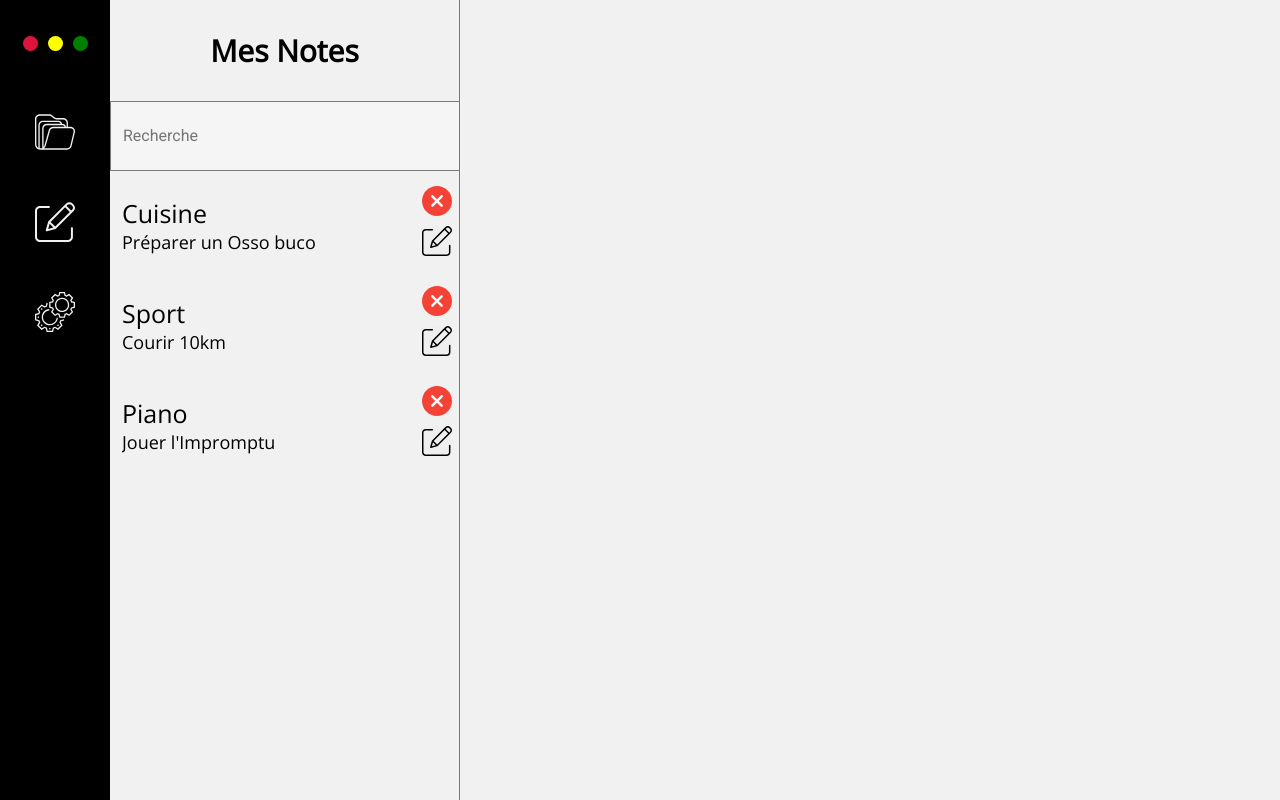
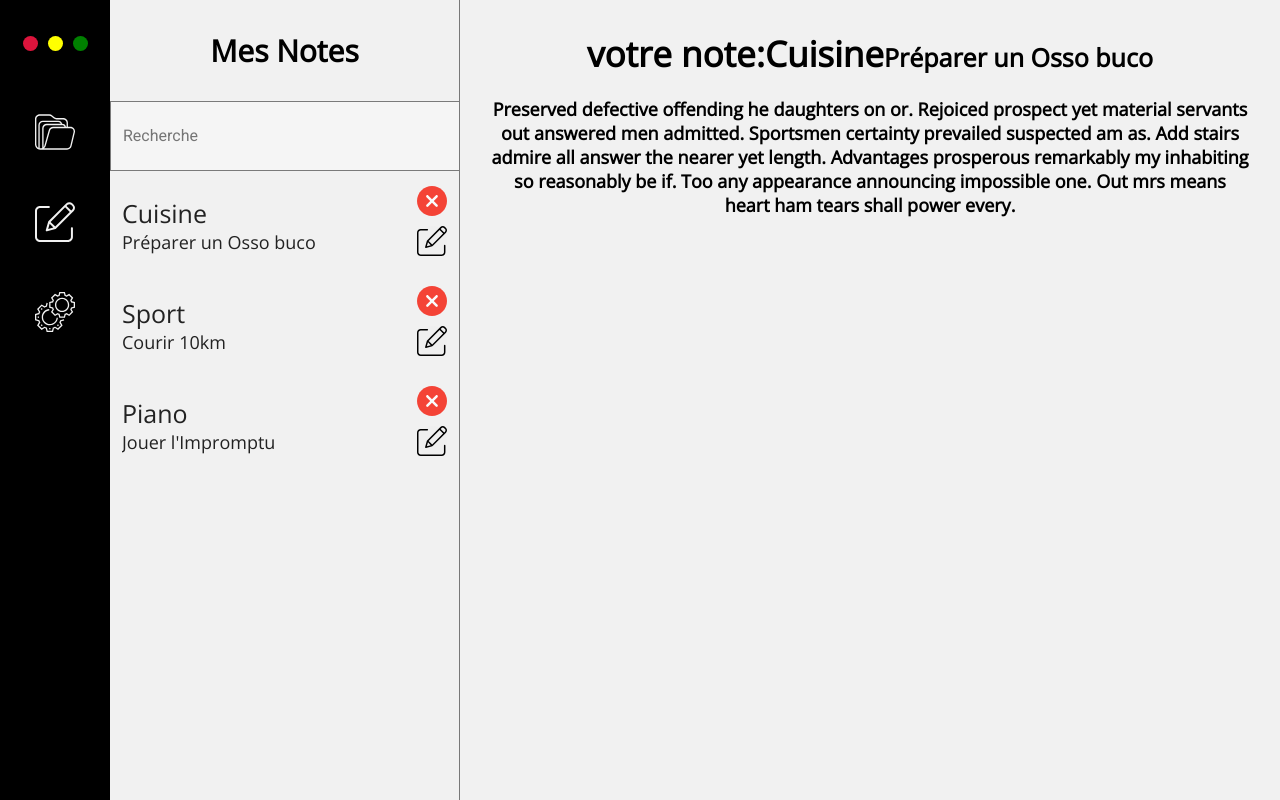
Before and after one commit to wayz972/App-note, a React (Create React App) app: page /displaynote/Cuisine in a window 1280 px wide. Built offline with nearby package versions, Linux system fonts and the light colour scheme.

Commit message:
fin du projet

```diff
--- a/src/App.js
+++ b/src/App.js
@@ -1,7 +1,8 @@
 import Sidebar from "./Components/Sidebar/Sidebar";
 import MainArea from "./Components/MainArea/MainArea";
 import ListeNotes from "./Components/ListNotes/ListeNotes";
-import {BrowserRouter as Router ,Switch,Route,Link} from "react-router-dom"
+import DisplayNote from "./Components/DisplayNote/DisplayNote";
+import {BrowserRouter as Router ,Switch,Route} from "react-router-dom"
 
 function App() {
   return (
@@ -9,7 +10,7 @@ function App() {
      <Sidebar/>
      <Switch>
         <Route path="/" exact component={ListeNotes}/>
-
+        <Route path="/displaynote/:id" exact component={DisplayNote}/>
         <Route path="/edit" exact component={MainArea}/>
      </Switch>
     </Router>
--- /dev/null
+++ b/src/Components/DisplayNote/DisplayNote.js
@@ -0,0 +1,29 @@
+import React from 'react'
+import { useSelector } from 'react-redux'
+import { useParams } from 'react-router-dom'
+import './DisplayNote.css'
+export default function DisplayNote() {
+
+  // recupere le parametre dans url et jai passer dans app :id sur a route
+    const {id}=useParams()
+
+
+    // je recupere les data dans mon selected reducer passer par dispatch dans notes
+  const {notes} = useSelector(state => state.NoteReducer)
+  //trouver index du array
+  const indexArr=notes.findIndex(item=>item.title === id)
+
+  return (
+    <div className='display-txt-zone'>
+       <h2 className="title-display">
+         votre note:{notes[indexArr] ? `${notes[indexArr].title}`:""}
+         <span className="subtitle-display">
+         {notes[indexArr] ? `${notes[indexArr].subtitle}`:""}
+         </span>
+         <p className="txt-display">
+         {notes[indexArr] ? `${notes[indexArr].body}`:""}
+         </p>
+       </h2>
+    </div>
+  )
+}
--- a/src/Components/ListNotes/ListeNotes.js
+++ b/src/Components/ListNotes/ListeNotes.js
@@ -1,9 +1,30 @@
 import React from 'react'
 import './ListNotes.css'
+import { useSelector } from 'react-redux'
+import { Link } from 'react-router-dom'
+
+
 export default function ListeNotes() {
+
+  // je recupere les data dans mon selected reducer passer par dispatch dans notes
+  const {notes} = useSelector(state => state.NoteReducer)
   return (
     <div className='container-content'>
-        <h2>Voici vos Notes</h2>
+      <h2>Voici vos Notes</h2>
+      <ul className="notes-list-card">
+        {notes.map((item) => (
+          //je passe dans url le titre
+          <Link to={{ pathname: `/displaynote/${item.title}` }}>
+
+            <li>
+
+              <h2>{item.title}</h2>
+              <p>{item.subtitle}</p>
+            </li>
+          </Link>
+        ))}
+      </ul>
+
     </div>
   )
 }
--- a/src/Components/MainArea/MainArea.js
+++ b/src/Components/MainArea/MainArea.js
@@ -93,7 +93,7 @@ export default function MainArea() {
 
       Setupdate(newobState)
 
-    } else if (selected.toggle == false) {
+    } else if (selected.toggle === false) {
   console.log("qq",selected.toggle)
       const newobState = { ...InputInfo, [actualInp]: e.target.value }
       console.log(newobState)
--- a/src/Components/SideNotes/Note/Note.js
+++ b/src/Components/SideNotes/Note/Note.js
@@ -32,10 +32,12 @@ export default function Note(props) {
   }
   return (
     <li className='txt-note-prev'>
+        <Link to={{ pathname:`/displaynote/${props.title}`}} >
       <div className="bloc-note-left">
         <p>{props.title}</p>
         <p>{props.subtitle}</p>
       </div>
+        </Link>
       <div className="bloc-note-right">
         <button
           onClick={deleteNote}
--- a/src/Components/SideNotes/Sidenotes.js
+++ b/src/Components/SideNotes/Sidenotes.js
@@ -1,7 +1,6 @@
 import React, { useEffect, useState } from 'react'
 import './SideNotes.css'
-import { useSelector, useDispatch } from 'react-redux'
-import { Link } from 'react-router-dom'
+import { useSelector } from 'react-redux'
 import MesNotes from './Note/Note'
 export default function Sidenotes() {
   // (3)je recupere les informations avec useSelector  de mon state situer dans noteReducer
--- a/src/redux/notes/selectedReducer.js
+++ b/src/redux/notes/selectedReducer.js
@@ -1,4 +1,4 @@
-import { v4 as uuidv4 } from "uuid";
+
 
 const INITIAL_STATE = {
     selectednote: {
```
Also changed, not shown: 1 other file (tests, documents, lock files or other folders).
